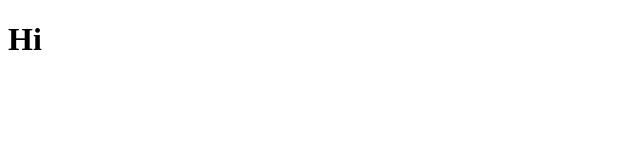
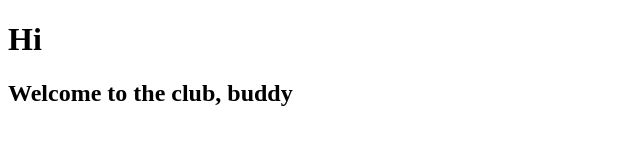
Before and after one commit to romanov-aa/ITtest, a plain HTML site: page index.html in a window 1280 px wide. Shown: the whole page, without its empty margins (0-640 px from the left). Drawn offline with Linux system fonts and the light colour scheme.

Commit message:
add welcolme

```diff
--- a/index.html
+++ b/index.html
@@ -8,5 +8,6 @@
 </head>
 <body>
     <h1>Hi</h1>
+    <h2>Welcome to the club, buddy</h2>
 </body>
 </html>
```
